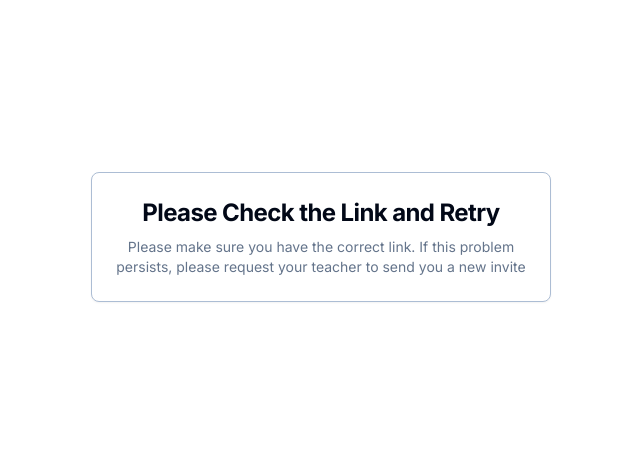
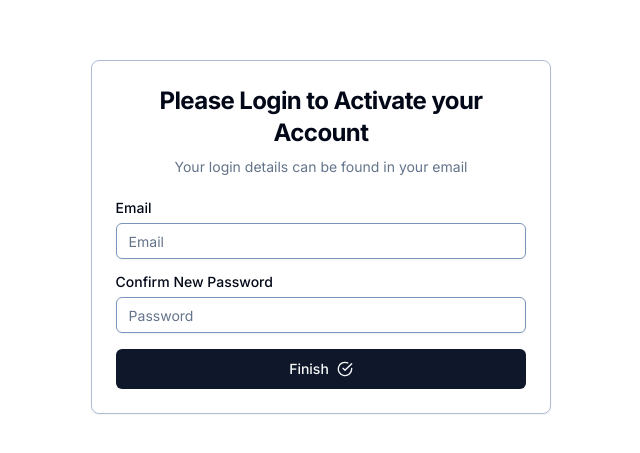
Before and after one commit to SreevikramR/class-access, a Next.js app: page /activate in a window 1280 px wide. Shown: the part 163-616 px from the top of the page, without its empty margins (319-959 px from the left). Built offline with nearby package versions, Linux system fonts and the light colour scheme; no server answers.

Commit message:
activate page now working

```diff
--- a/app/activate/page.jsx
+++ b/app/activate/page.jsx
@@ -17,25 +17,36 @@ const ActivationPage = () => {
     const [lastName, setLastName] = useState('')
     const [password, setPassword] = useState('')
     const [confirmPassword, setConfirmPassword] = useState('')
-    const [error, setError] = useState(false)
+    const [isLoggedIn, setIsLoggedIn] = useState(false)
+    const [loginPassword, setLoginPassword] = useState('')
+    const [email, setEmail] = useState('')
     const phoneData = getPhoneData(phone)
 
-    useEffect(() => {
-        setSession()
-    }, [])
 
-    const setSession = async () => {
-        setLoading(true)
-        const hash = (window.location.hash).split('#')[1];
-        const params = new URLSearchParams(hash)
-        const jwt = params.get('jwt');
-        const refresh_token = params.get('refresh_token');
 
-        const { data: user, error } = await supabaseClient.auth.setSession({ access_token: jwt, refresh_token: refresh_token })
-        if (error) {
-            setError(true)
-            console.error("Error setting session:", error)
-            return
+    const handleLogin = async () => {
+        try {
+            const { data, error } = await supabaseClient.auth.signInWithPassword({ email, password: loginPassword })
+            if (error) {
+                toast({
+                    variant: 'destructive',
+                    title: "Error Logging in",
+                    description: error.message,
+                    duration: 3000,
+                });
+                throw error
+            }
+            console.log("Data:", data);
+            setIsLoggedIn(true)
+        }
+        catch (error) {
+            toast({
+                variant: 'destructive',
+                title: "Error Logging in",
+                description: error.message,
+                duration: 3000,
+            });
+            console.error("Error logging in:", error)
         }
     }
 
@@ -79,13 +90,23 @@ const ActivationPage = () => {
             };
             console.log("Data to be updated:", studentData);
 
+            console.log("user:", user);
+
             console.log("Existing row found. Attempting to update.");
+            const { data: fetchData, error: fetchError } = await supabaseClient
+                .from('students')
+                .select()
+                .eq('id', user.data.user.id);
+            console.log("fetch", fetchData);
+            console.log("error", fetchError);
             const { data: updateData, error: updateError } = await supabaseClient
                 .from('students')
                 .update(studentData)
                 .eq('id', user.data.user.id)
                 .select();
 
+            console.log("Update data:", updateData);
+            console.log("Update error:", updateError);
             if (updateError) {
                 console.error("Error updating data:", updateError);
                 throw updateError;
@@ -96,6 +117,7 @@ const ActivationPage = () => {
             const { data1, error2 } = await supabaseClient.auth.updateUser({
                 password: password
             })
+            console.log(data1);
 
             if (error2) throw error2;
 
@@ -121,15 +143,28 @@ const ActivationPage = () => {
     return (
         <div className="flex h-screen w-full items-center justify-center bg-background">
             <Card className="lg:w-[36vw] sm:w-[60vw] w-[90vw]">
-                {error && (
+                {!isLoggedIn && (
                     <>
-                        <CardHeader className="space-y-2 text-center flex flex-col flex-wrap items-center">
-                            <CardTitle className="sm:text-2xl text-xl font-bold text-pretty">Please Check the Link and Retry</CardTitle>
-                            <CardDescription className="text-pretty">Please make sure you have the correct link. If this problem persists, please request your teacher to send you a new invite</CardDescription>
+                        <CardHeader className="space-y-2 text-center">
+                            <CardTitle className="sm:text-2xl text-xl font-bold">Please Login to Activate your Account</CardTitle>
+                            <CardDescription className="text-pretty">Your login details can be found in your email</CardDescription>
                         </CardHeader>
+                        <CardContent className="space-y-4">
+                            <div className="grid gap-2">
+                                <Label htmlFor="name">Email</Label>
+                                <Input id="email" type="email" placeholder="Email" value={email} onChange={(e) => setEmail(e.target.value)} />
+                            </div>
+                            <div className="grid gap-2">
+                                <Label htmlFor="email">Confirm New Password</Label>
+                                <Input id="password" type="password" placeholder="Password" value={loginPassword} onChange={(e) => setLoginPassword(e.target.value)} />
+                            </div>
+                            <Button type="submit" className="w-full" onClick={handleLogin}>
+                                Finish <CheckCircleIcon className='ml-2 w-4 h-4' />
+                            </Button>
+                        </CardContent>
                     </>
                 )}
-                {!error && (
+                {isLoggedIn && (
                     <>
                         {step === 0 && (
                             <>
--- a/app/api/students/new_student/route.js
+++ b/app/api/students/new_student/route.js
@@ -8,9 +8,6 @@ import { MailerSend, EmailParams, Sender, Recipient } from "mailersend";
 const supabaseUrl = process.env.SUPABASE_URL;
 const supabaseKey = process.env.SUPABASE_SERVICE_KEY;
 const supabase = createClient(supabaseUrl, supabaseKey);
-
-const TOKEN = process.env.EMAIL_TOKEN;
-const ENDPOINT = process.env.EMAIL_ENDPOINT;
 
 // POST Endpoint
 // Endpoint can create student account, create proxies and send welcoming and onboarding emails
@@ -270,8 +267,8 @@ const addStudentProxyToClass = async (studentProxyID, classID) => {
 }
 
 // Sends a welcome email to the student
-const sendWelcomeEmail = async (jwt, teacherName, refresh_token, email) => {
-	const link = `https://classaccess.tech/activate#jwt=${jwt}&refresh_token=${refresh_token}`;
+const sendWelcomeEmail = async (teacherName, email) => {
+	const link = `https://classaccess.tech/activate`;
 	const mailerSend = new MailerSend({
 		apiKey: process.env.EMAIL_TOKEN,
 	});
@@ -292,7 +289,7 @@ const sendWelcomeEmail = async (jwt, teacherName, refresh_token, email) => {
 		.setFrom(sentFrom)
 		.setTo(recipients)
 		.setReplyTo(sentFrom)
-		.setSubject(`New Class Invite from ${teacherName}`)
+		.setSubject(`Welcome to Class Access!`)
 		.setPersonalization(personalization)
 		.setTemplateId('k68zxl2mpd34j905');
 
```
